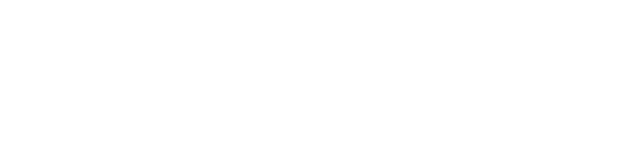
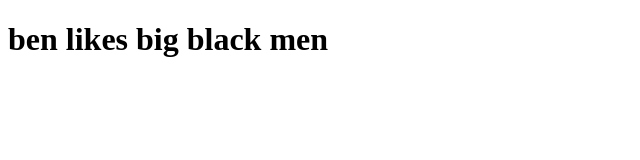
Before and after one commit to Geothon/grnet, a plain HTML site: page index.html in a window 1280 px wide. Shown: the whole page, without its empty margins (0-640 px from the left). Drawn offline with Linux system fonts and the light colour scheme.

Commit message:
propaganda

```diff
--- a/index.html
+++ b/index.html
@@ -9,6 +9,8 @@
 </head>
 
 <body>
+  <h1>ben likes big black men</h1>
+
 
   <script src="script.js"></script>
 
--- a/script.js
+++ b/script.js
@@ -0,0 +1 @@
+console.log("sam clark blows nuts")
```
